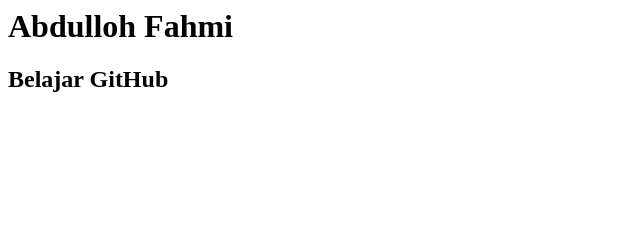
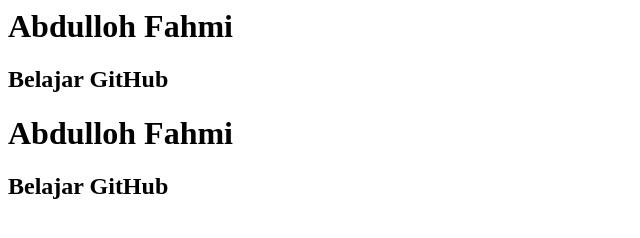
Before and after one commit to abdfahmi07/tutorialgit, a plain HTML site: page index.html in a window 1280 px wide. Shown: the whole page, without its empty margins (0-640 px from the left). Drawn offline with Linux system fonts and the light colour scheme.

Commit message:
git berubah

```diff
--- a/index.html
+++ b/index.html
@@ -1,2 +1,4 @@
 <h1> Abdulloh Fahmi </h1>
 <h2> Belajar GitHub </h2>
+<h1> Abdulloh Fahmi </h1>
+<h2> Belajar GitHub </h2>
```
